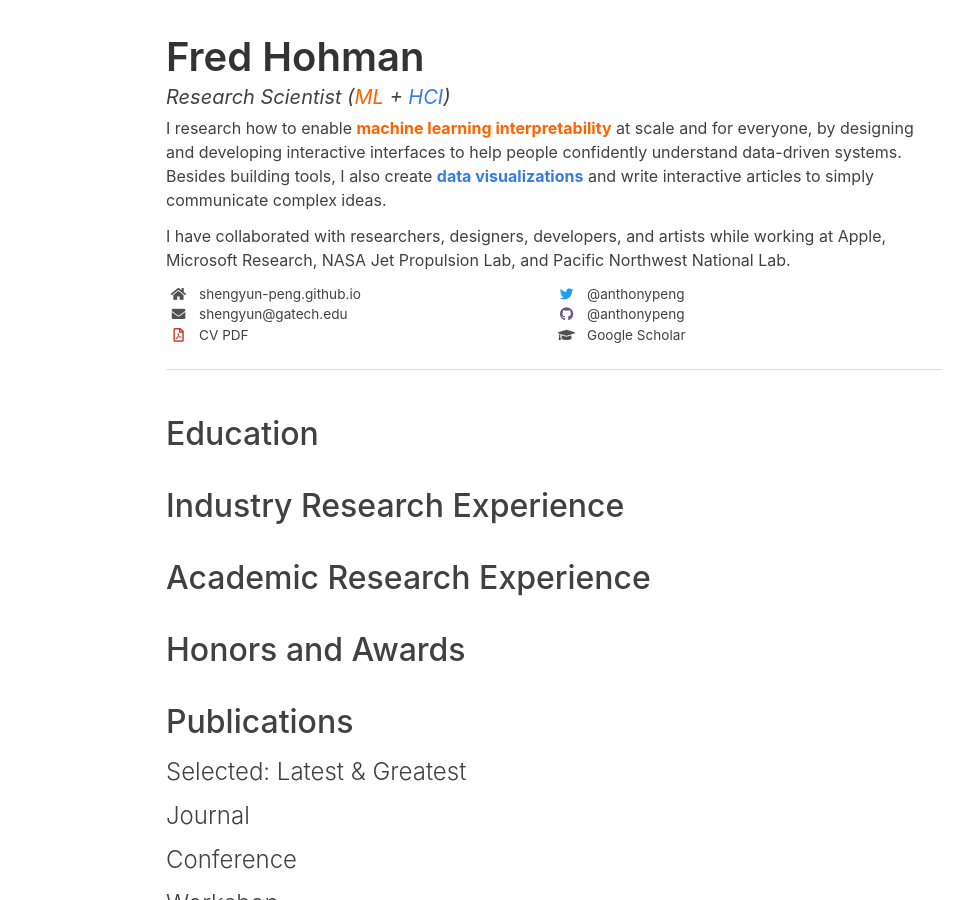
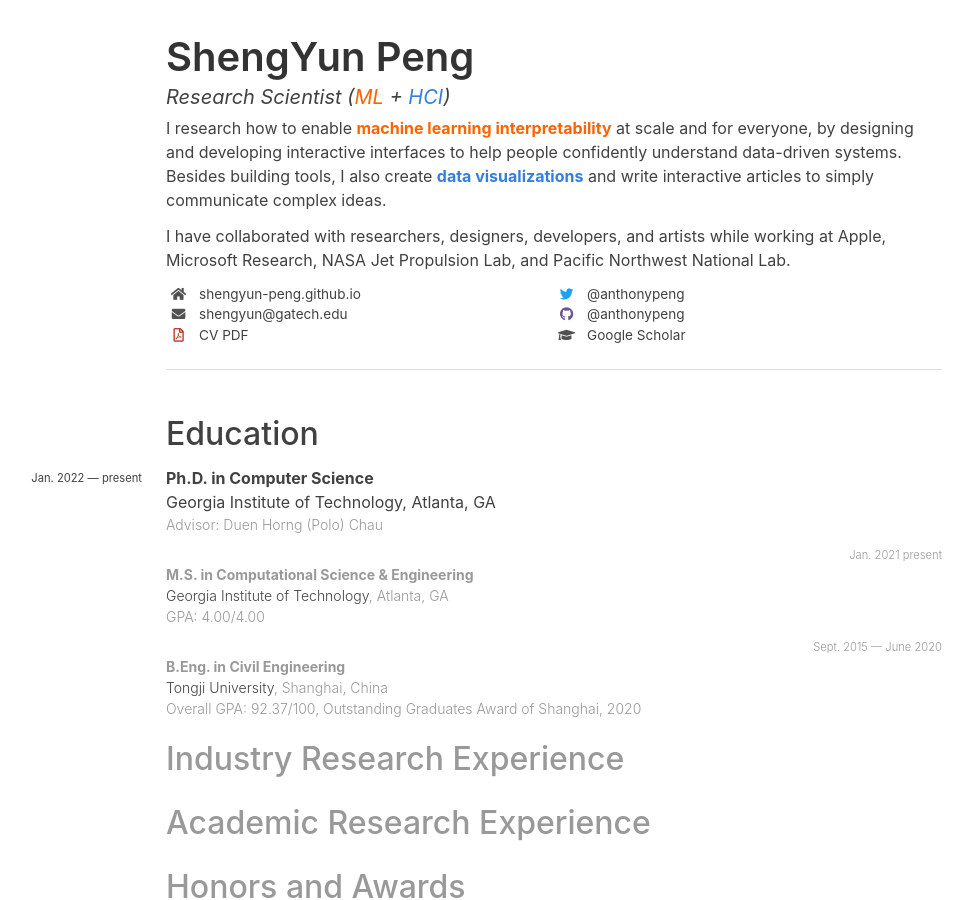
Before and after one commit to nemathahmed/temp_site2, a Jekyll site: the page built from cv.md, in a window 1280 px wide and 900 px high. Shown: the whole window, without its empty margins (166-1139 px from the left). Built offline with Jekyll 4.4.1, drawn with Linux system fonts in a browser that asks for light colours; nearby versions of some CDN libraries; some web fonts are replaced.

Commit message:
add education

```diff
--- /dev/null
+++ b/_data/education.yaml
@@ -0,0 +1,39 @@
+- degree: "Ph.D. in Computer Science"
+  institution: Georgia Institute of Technology
+  location: "Atlanta, GA"
+  advisor: Duen Horng (Polo) Chau
+  years: "Jan. 2022 —"
+  years-extra: "present"
+#  thesis: "Interactive Scalable Interfaces for Machine Learning Interpretability"
+#  thesis-video: https://youtu.be/TNH8RqyNfmo
+#  thesis-link: ../defense/
+#  thesis-pdf: ../papers/fred-hohman-thesis.pdf
+#  committee:
+#    - Duen Horng (Polo) Chau
+#    - Alex Endert
+#    - Chao Zhang
+#    - Nathan Hodas
+#    - Scott Davidoff
+#    - Steven Drucker
+  institution-url: https://www.gatech.edu/
+
+- degree: "M.S. in Computational Science & Engineering"
+  institution: Georgia Institute of Technology
+  location: "Atlanta, GA"
+  years: "Jan. 2021"
+  years-extra: "present"
+  institution-url: https://www.gatech.edu/
+  description:
+    - "GPA: 4.00/4.00"
+
+- degree: "B.Eng. in Civil Engineering"
+  years: "Sept. 2015 —"
+  years-extra: "June 2020"
+  institution: Tongji University
+  location: "Shanghai, China"
+#  thesis: "3D Printing the Trefoil Knot and its Pages"
+#  thesis-link: ../projects/3d-printing-the-trefoil-knot-and-its-pages/
+#  thesis-pdf: ../papers/fred-hohman-undergrad-thesis.pdf
+  description:
+    - "Overall GPA: 92.37/100, Outstanding Graduates Award of Shanghai, 2020"
+  institution-url: https://en.tongji.edu.cn/
--- a/cv.md
+++ b/cv.md
@@ -6,7 +6,7 @@ jsarr:
 - js/scripts.js
 ---
 
-<h1 id="cv-title"><a href="{{ site.url }}">Fred Hohman</a></h1>
+<h1 id="cv-title"><a href="{{ site.url }}">ShengYun Peng</a></h1>
 
 <p id="cv-subtitle"><i>Research Scientist (<span class="cv-ai">ML</span> + <span class="cv-vis">HCI</span>)</i></p>
 
@@ -38,12 +38,6 @@ I research how to enable <b><span class="cv-ai">machine learning interpretabilit
 <div>
 I have collaborated with researchers, designers, developers, and artists while working at Apple, Microsoft Research, NASA Jet Propulsion Lab, and Pacific Northwest National Lab.
 </div>
-
-<!-- <div class="cv-spacer"></div>
-
-<div>
-My research is supported by a NASA Space Technology Research Fellowship.
-</div> -->
 
 <div class="cv-spacer"></div>
 
```
